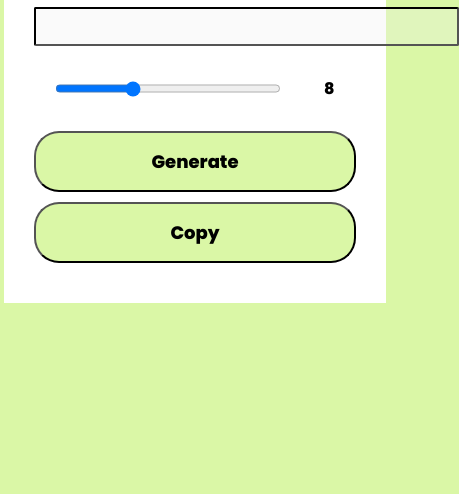
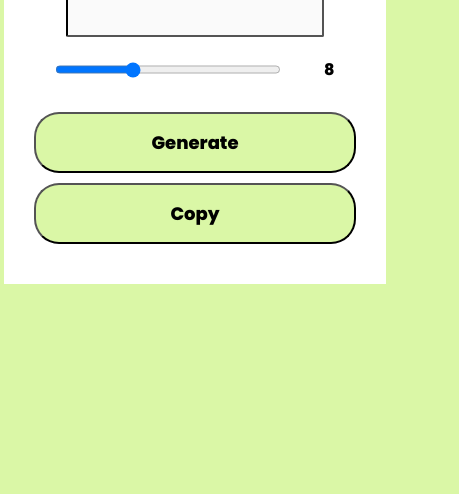
Before and after one commit to notprjwl/password-generator, a plain HTML site: page index.html in a window 390 px wide. Shown: the part 350-844 px from the top of the page, 459 px wide, since content can reach past the window. Drawn offline with Linux system fonts and the light colour scheme.

Commit message:
added a responsive input box style.css

```diff
--- a/style.css
+++ b/style.css
@@ -88,10 +88,14 @@ body{
 }
 
 @media screen and (max-width: 600px) {
-  #input-box {
+  /* #input-box {
     font-size: medium;
     padding-right: 0px;
 
+  } */
+    #input-box {
+    width: 80%; /* Set a percentage width for smaller screens */
+    margin: 10px auto; /* Center the input box on smaller screens */
   }
 
   .container{
```
